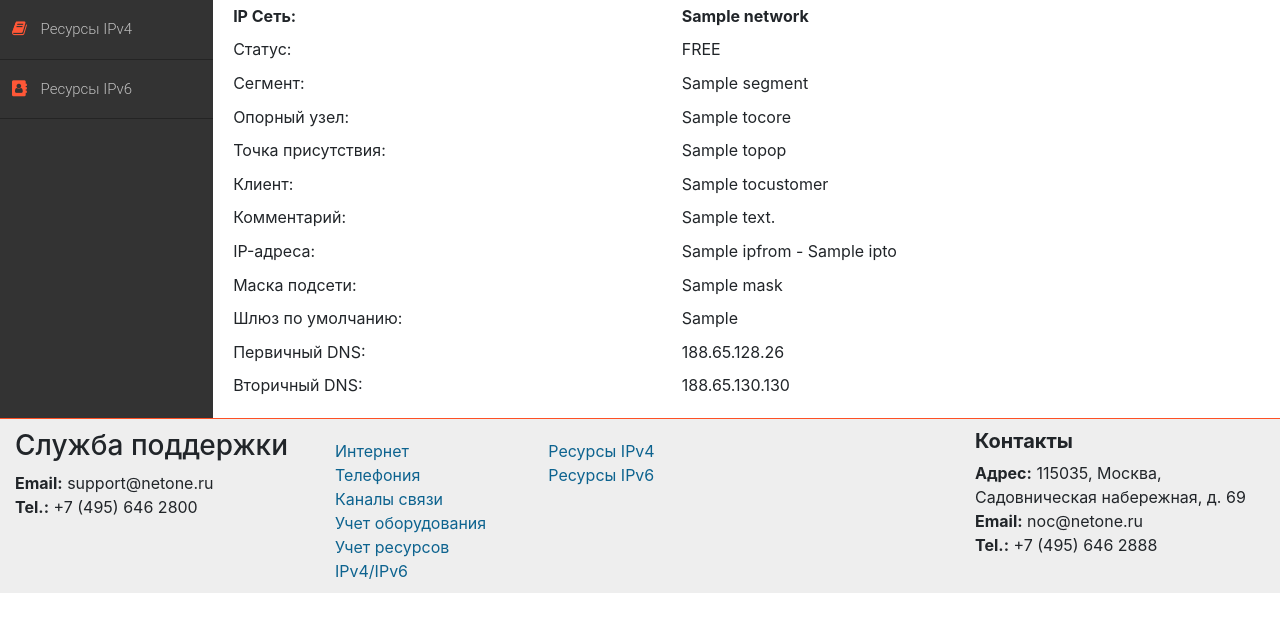
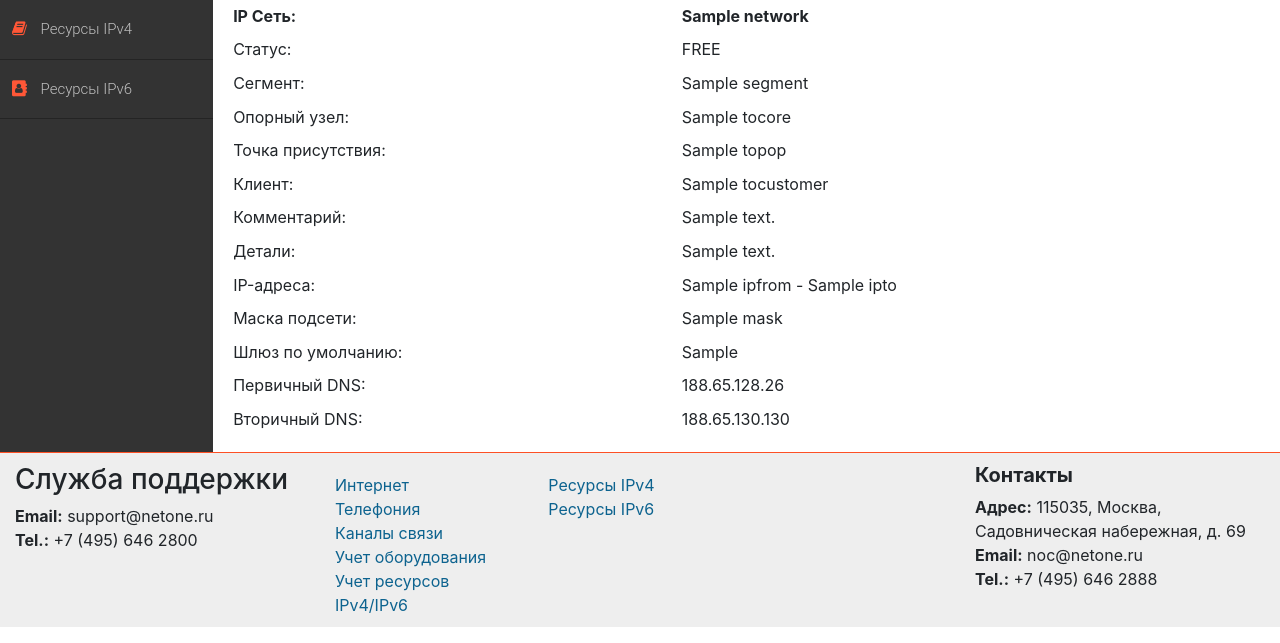
Before and after one commit to fmanokhin/noc-netone, a Django app: template inventory/templates/inventory/ipv4_detail.html in a window 1280 px wide. Shown: the part 157-800 px from the top of the page. Run offline with Django 3.2, Linux system fonts and the light colour scheme; the template is opened without the code that fills it: most values are stand-ins (such as "Sample title", 1, 10 or a date in 2020); some libraries are stand-ins or nearby versions.

Commit message:
Field Detail added to subnet

```diff
--- a/inventory/forms.py
+++ b/inventory/forms.py
@@ -36,4 +36,4 @@ class NetworkForm(forms.ModelForm):
 
     class Meta:
         model = Network
-        fields = ('network', 'status', 'segment', 'comment',)
+        fields = ('network', 'status', 'segment', 'comment', 'detail')
--- a/inventory/models.py
+++ b/inventory/models.py
@@ -127,6 +127,7 @@ class Network(models.Model):
     status = models.CharField(max_length=4, choices=STATUS_CHOISES, default=FREE)
     segment = models.CharField(max_length=9, choices=SEGMENT_CHOISES)
     comment = models.CharField(max_length=100, blank=True)
+    detail = models.TextField(max_length=1000, blank=True)
     tocore = models.ForeignKey(Core, on_delete=models.PROTECT, blank=True, null=True)
     topop = models.ForeignKey(Pop, on_delete=models.PROTECT, blank=True, null=True)
     tocustomer = models.ForeignKey(Customer, on_delete=models.PROTECT, blank=True, null=True)
--- a/inventory/templates/inventory/core_detail.html
+++ b/inventory/templates/inventory/core_detail.html
@@ -101,6 +101,7 @@ function delconfirm() {
   <thead>
   <tr>
     <th>Сети IPv4</th>
+    <th></th>
     <th>
       {% if user.is_authenticated %}
         {% for group in  request.user.groups.all %}
@@ -115,11 +116,13 @@ function delconfirm() {
   <tr class="table-active">
     <td width='30%'>Сеть:</td>
     <td>Описание:</td>
+    <td>Детали:</td>
   </tr>
   {% for n in network %}
   <tr>
     <td width='30%'><a href="{% url 'ipv4_detail' pk=n.pk %}">{{ n }}</a</td>
     <td>{{ n.comment }}</td>
+    <td>{{ n.detail }}</td>
   </tr>
   {% endfor %}
 </table>
--- a/inventory/templates/inventory/customer_detail.html
+++ b/inventory/templates/inventory/customer_detail.html
@@ -83,6 +83,7 @@ function delconfirm() {
   <thead>
   <tr>
     <th>Сети IPv4</th>
+    <th></th>
     <th>
       {% if user.is_authenticated %}
         {% for group in  request.user.groups.all %}
@@ -97,11 +98,13 @@ function delconfirm() {
   <tr class="table-active">
     <td width='30%'>Сеть:</td>
     <td>Описание:</td>
+    <td>Детали:</td>
   </tr>
   {% for n in network %}
   <tr style="height: 30px;">
     <td width='30%'><a href="{% url 'ipv4_detail' pk=n.pk %}">{{ n }}</a</td>
     <td>{{ n.comment }}</td>
+    <td>{{ n.detail }}</td>
   </tr>
   {% endfor %}
 </table>
--- a/inventory/templates/inventory/ipv4_detail.html
+++ b/inventory/templates/inventory/ipv4_detail.html
@@ -66,6 +66,11 @@ function delconfirm() {
     <td>{{ ipv4network.comment|linebreaksbr }}</td>
   </tr>
   <tr>
+    <td>Детали:</td>
+    <td>{{ ipv4network.detail|linebreaksbr }}</td>
+  </tr>
+  <tr>
+  <tr>
     <td>IP-адреса:</td>
     <td>{{ ipfrom }} - {{ ipto }}</td>
   </tr>
--- a/inventory/templates/inventory/ipv4_edit.html
+++ b/inventory/templates/inventory/ipv4_edit.html
@@ -23,6 +23,10 @@
       <td>Комментарий:</td>
       <td>{{ form.comment }}</td>
     </tr>
+    <tr>
+      <td>Детали:</td>
+      <td>{{ form.detail }}</td>
+    </tr>
   </table>
   <table style="margin-button: 10px">
     <tr>
--- a/inventory/templates/inventory/pop_detail.html
+++ b/inventory/templates/inventory/pop_detail.html
@@ -116,13 +116,13 @@ function delconfirm() {
   <tr class="table-active">
     <td width='30%'>Сеть:</td>
     <td>Описание:</td>
-    <td></td>
+    <td>Детали:</td>
   </tr>
   {% for n in network %}
   <tr>
     <td width='30%'><a href="{% url 'ipv4_detail' pk=n.pk %}">{{ n }}</a</td>
     <td>{{ n.comment }}</td>
-    <td></td>
+    <td>{{ n.detail }}</td>
   </tr>
   {% endfor %}
 </table>
```
